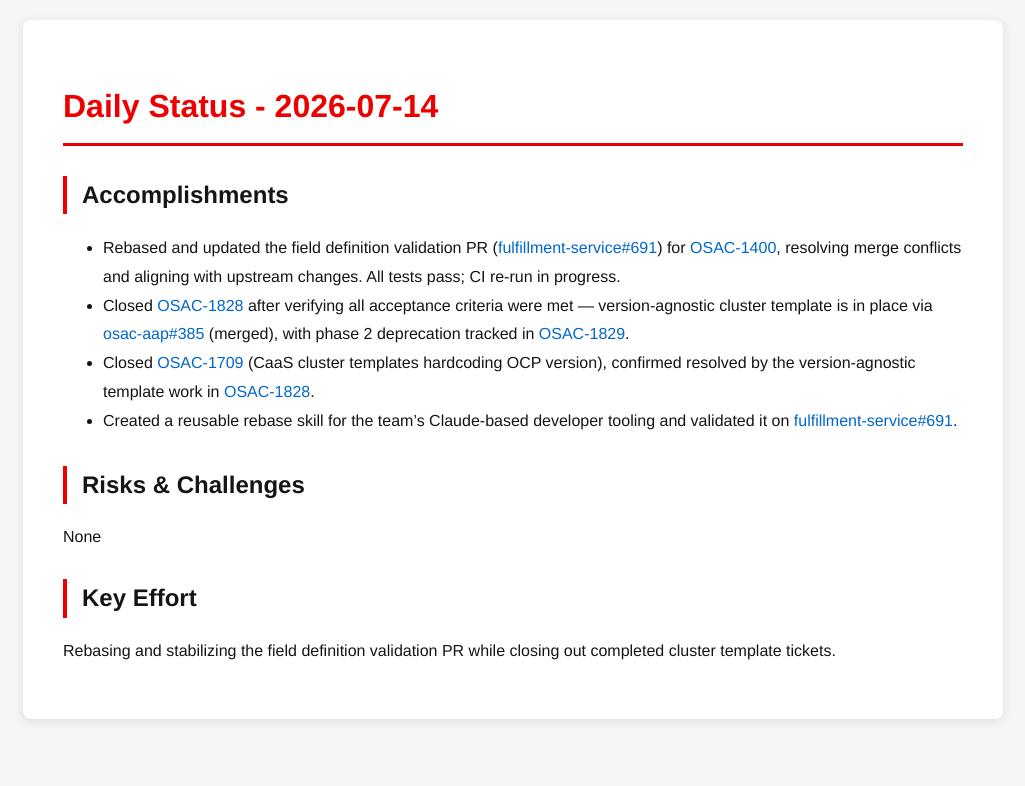
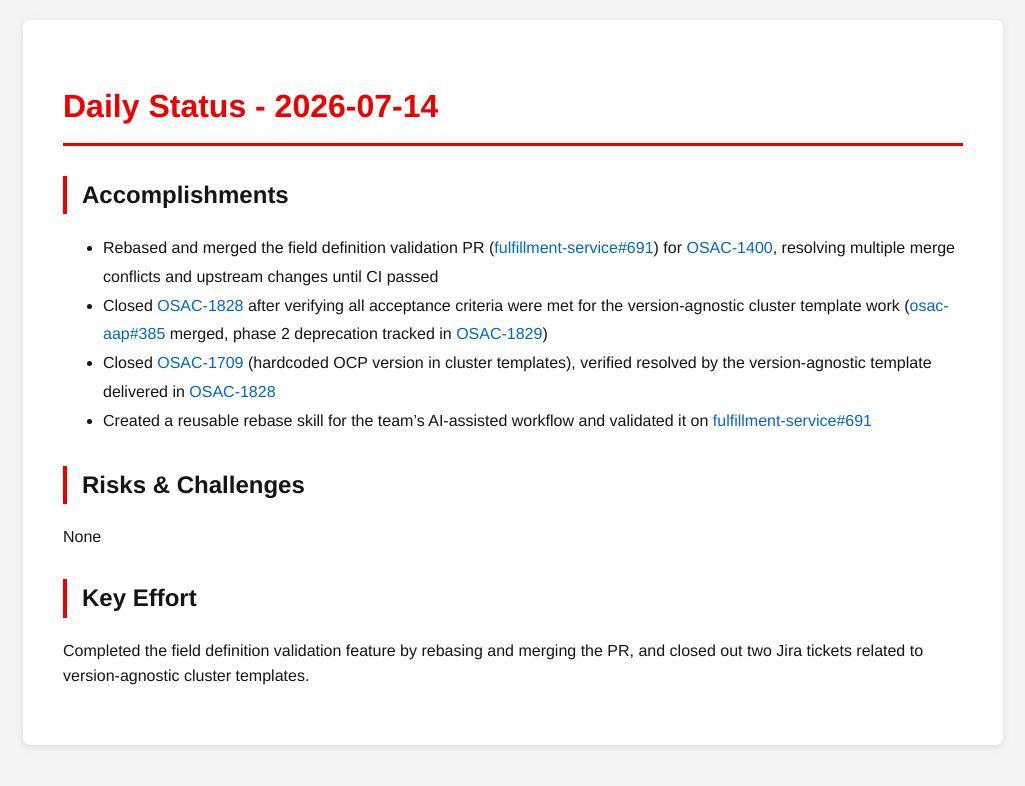
Before and after one commit to tzvatot/daily-status, a Jekyll site: the page built from 2026-07-14.md, in a window 1280 px wide. Shown: the top 786 px of the page, without its empty margins (127-1152 px from the left). Built offline with Jekyll 4.4.1, drawn with Linux system fonts in a browser that asks for light colours.

Commit message:
Daily status update - 2026-07-14

```diff
--- a/2026-07-14.md
+++ b/2026-07-14.md
@@ -7,13 +7,13 @@ date: 2026-07-14
 # Daily Status - 2026-07-14
 
 ## Accomplishments
-- Rebased and updated the field definition validation PR ([fulfillment-service#691](https://github.com/osac-project/fulfillment-service/pull/691)) for [OSAC-1400](https://redhat.atlassian.net/browse/OSAC-1400), resolving merge conflicts and aligning with upstream changes. All tests pass; CI re-run in progress.
-- Closed [OSAC-1828](https://redhat.atlassian.net/browse/OSAC-1828) after verifying all acceptance criteria were met — version-agnostic cluster template is in place via [osac-aap#385](https://github.com/osac-project/osac-aap/pull/385) (merged), with phase 2 deprecation tracked in [OSAC-1829](https://redhat.atlassian.net/browse/OSAC-1829).
-- Closed [OSAC-1709](https://redhat.atlassian.net/browse/OSAC-1709) (CaaS cluster templates hardcoding OCP version), confirmed resolved by the version-agnostic template work in [OSAC-1828](https://redhat.atlassian.net/browse/OSAC-1828).
-- Created a reusable rebase skill for the team's Claude-based developer tooling and validated it on [fulfillment-service#691](https://github.com/osac-project/fulfillment-service/pull/691).
+- Rebased and merged the field definition validation PR ([fulfillment-service#691](https://github.com/osac-project/fulfillment-service/pull/691)) for [OSAC-1400](https://redhat.atlassian.net/browse/OSAC-1400), resolving multiple merge conflicts and upstream changes until CI passed
+- Closed [OSAC-1828](https://redhat.atlassian.net/browse/OSAC-1828) after verifying all acceptance criteria were met for the version-agnostic cluster template work ([osac-aap#385](https://github.com/osac-project/osac-aap/pull/385) merged, phase 2 deprecation tracked in [OSAC-1829](https://redhat.atlassian.net/browse/OSAC-1829))
+- Closed [OSAC-1709](https://redhat.atlassian.net/browse/OSAC-1709) (hardcoded OCP version in cluster templates), verified resolved by the version-agnostic template delivered in [OSAC-1828](https://redhat.atlassian.net/browse/OSAC-1828)
+- Created a reusable rebase skill for the team's AI-assisted workflow and validated it on [fulfillment-service#691](https://github.com/osac-project/fulfillment-service/pull/691)
 
 ## Risks & Challenges
 None
 
 ## Key Effort
-Rebasing and stabilizing the field definition validation PR while closing out completed cluster template tickets.
+Completed the field definition validation feature by rebasing and merging the PR, and closed out two Jira tickets related to version-agnostic cluster templates.
```
